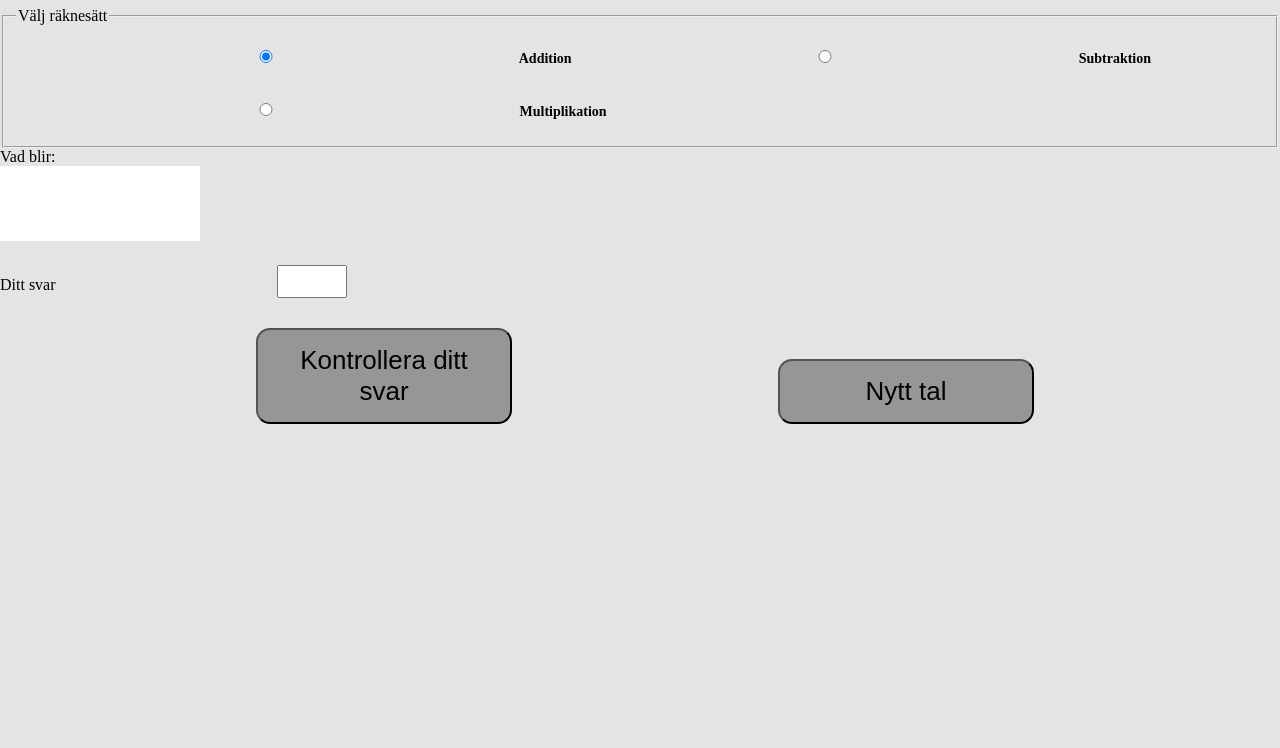
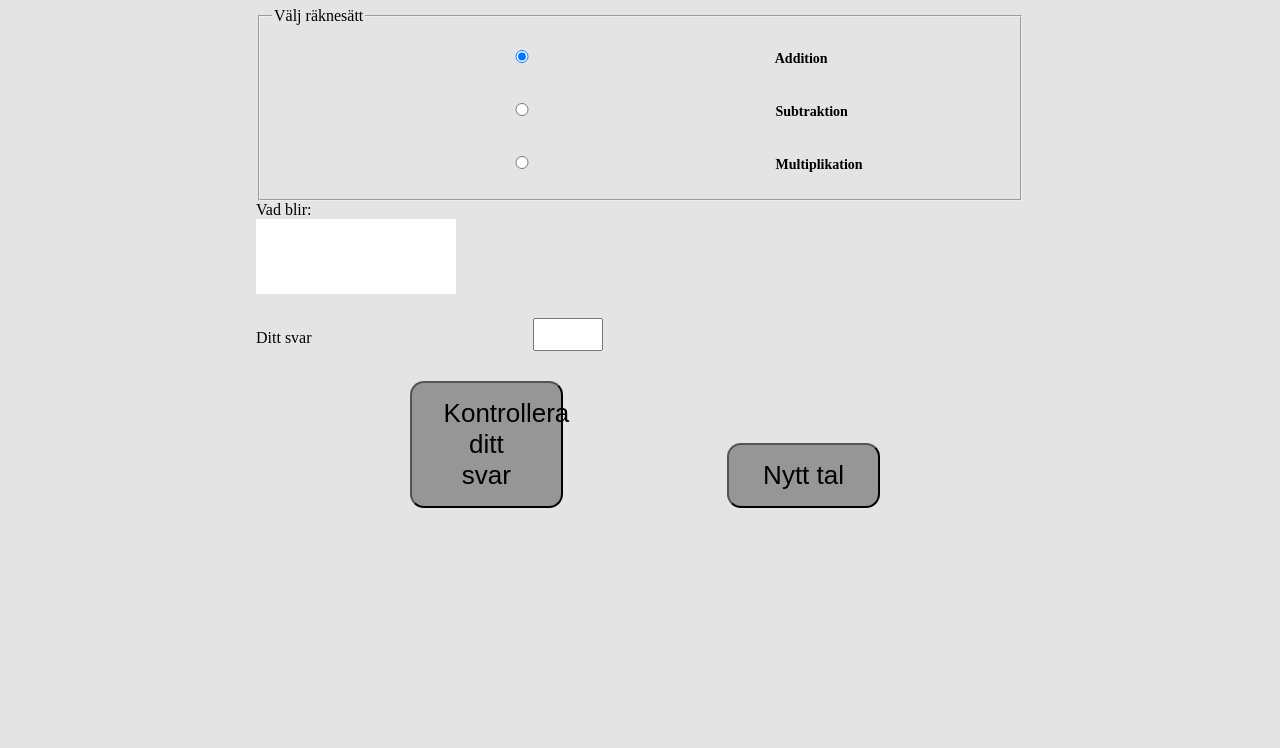
Before and after one commit to Bazzan/MattematikSpel, a plain HTML site: page MatteSpel/Index.html in a window 1280 px wide. Shown: the part 73-821 px from the top of the page. Drawn offline with Linux system fonts and the light colour scheme.

Commit message:
Update style.css
Småskit

```diff
--- a/MatteSpel/CSS/style.css
+++ b/MatteSpel/CSS/style.css
@@ -13,7 +13,8 @@ body {
 	background-repeat: no-repeat;
 	background-position: center;
 	height: 100%;
-	background-size: cover;
+	margin-left: 20%;
+	margin-right: 20%;
 }
 
 #my_centered_buttons {
```
